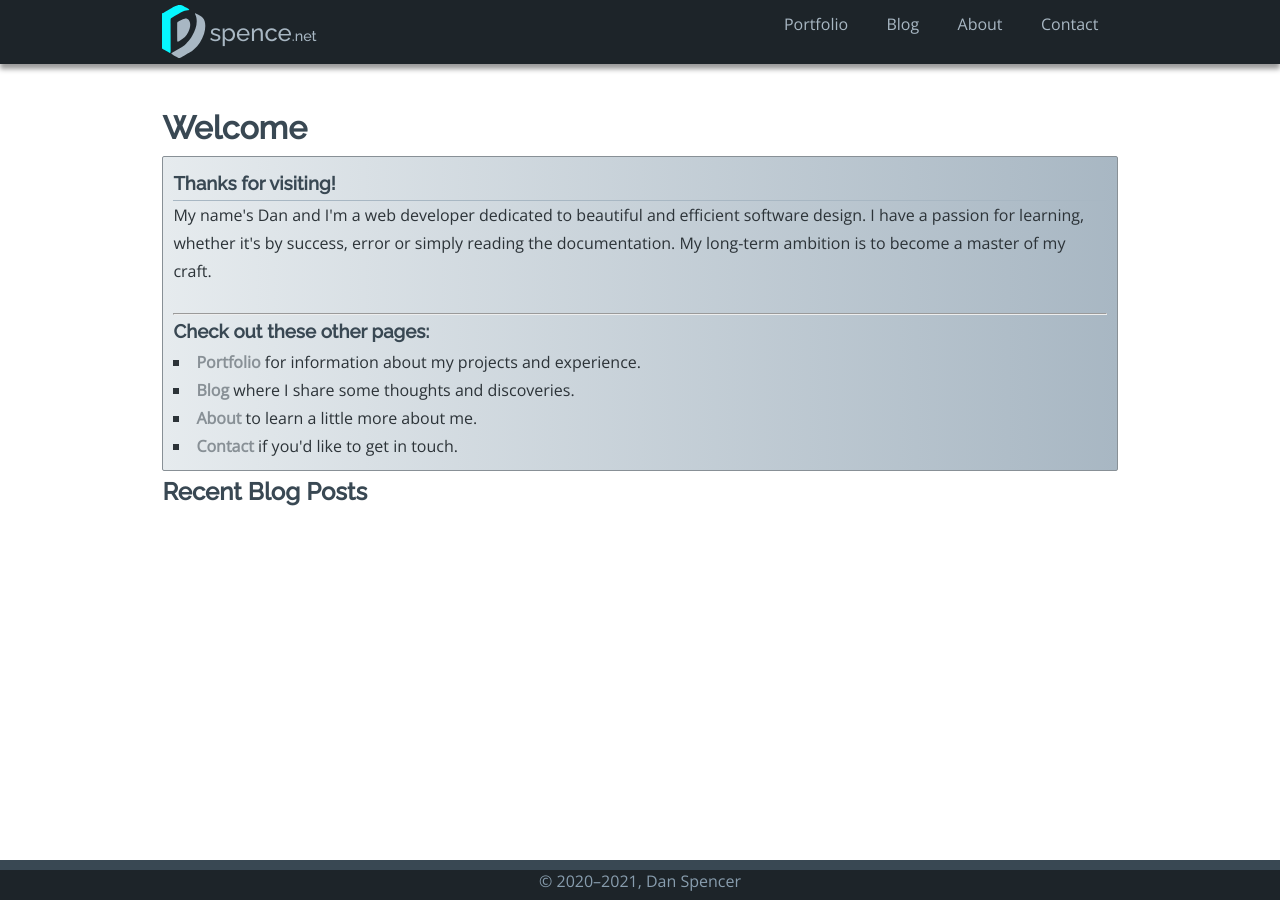
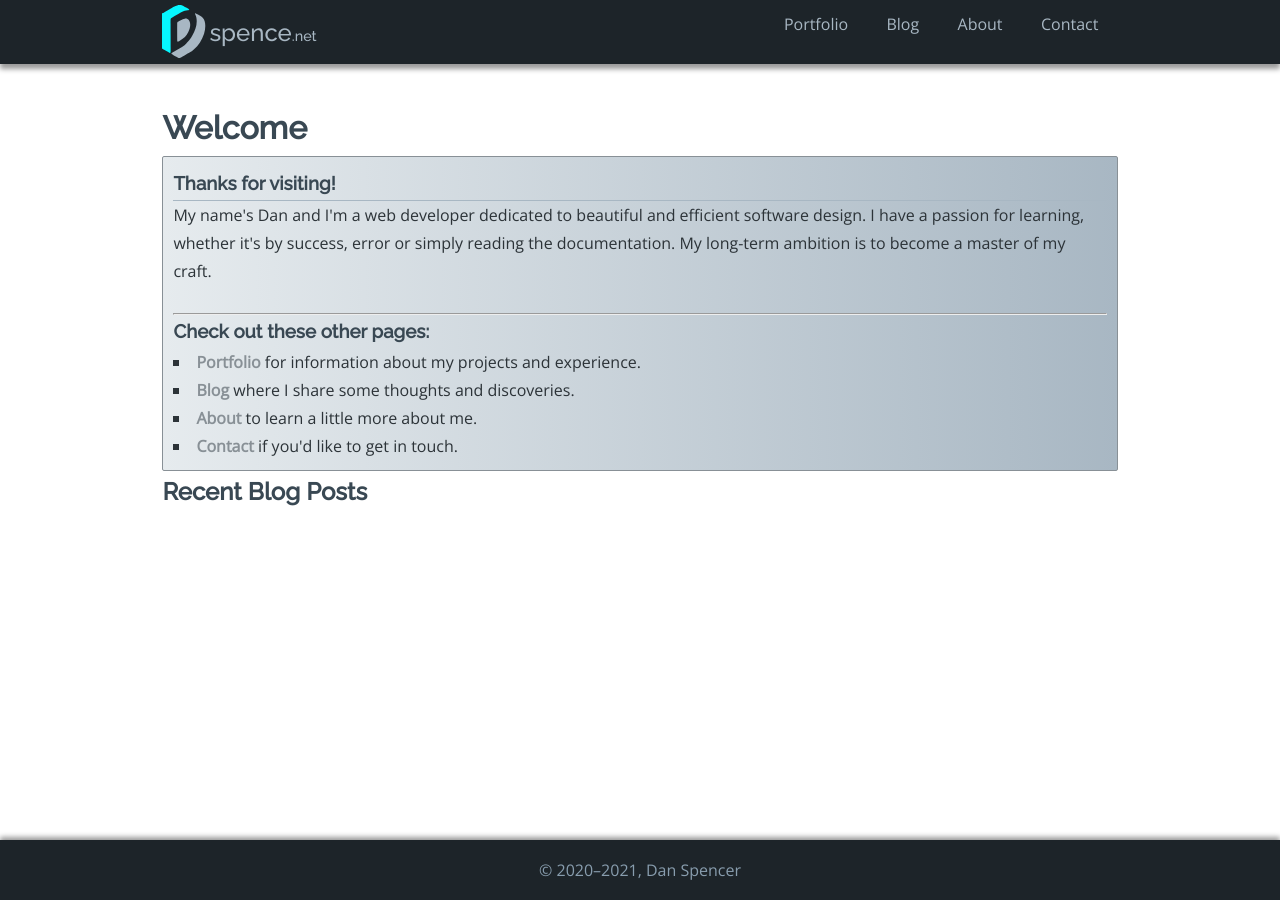
Before and after one commit to daspe/d-spence.github.io, a Jekyll site: the page built from _pages/index.html, in a window 1280 px wide. Built offline with Jekyll 4.4.1, drawn with Linux system fonts in a browser that asks for light colours; some web fonts are replaced.

Commit message:
Footer css adjusted for more consistent styling

```diff
--- a/_config.yml
+++ b/_config.yml
@@ -26,6 +26,7 @@ baseurl: "" # the subpath of your site, e.g. /blog
 url: "https://dspence.net" # the base hostname & protocol for your site, e.g. http://example.com
 # twitter_username: jekyllrb
 github_username: d-spence
+github_url: https://github.com/d-spence
 
 # Build settings
 theme: null # default: minima
--- a/_sass/components/footer.scss
+++ b/_sass/components/footer.scss
@@ -1,13 +1,17 @@
 footer {
+    display: flex;
+    align-items: center;
+    justify-items: center;
     flex-shrink: 0;
-    text-align: center;
     background-color: var(--d-02);
-    border-top: 10px solid var(--d-05);
+    box-shadow: 0 -3px 5px rgba(0, 0, 0, 0.4);
     width: 100%;
-    height: 40px;
+    height: 60px;
 }
 
 #copyright {
-    margin: 10px;
+    width: 100%;
+    padding: 10px;
+    text-align: center;
     color: var(--d-08);
 }
```
